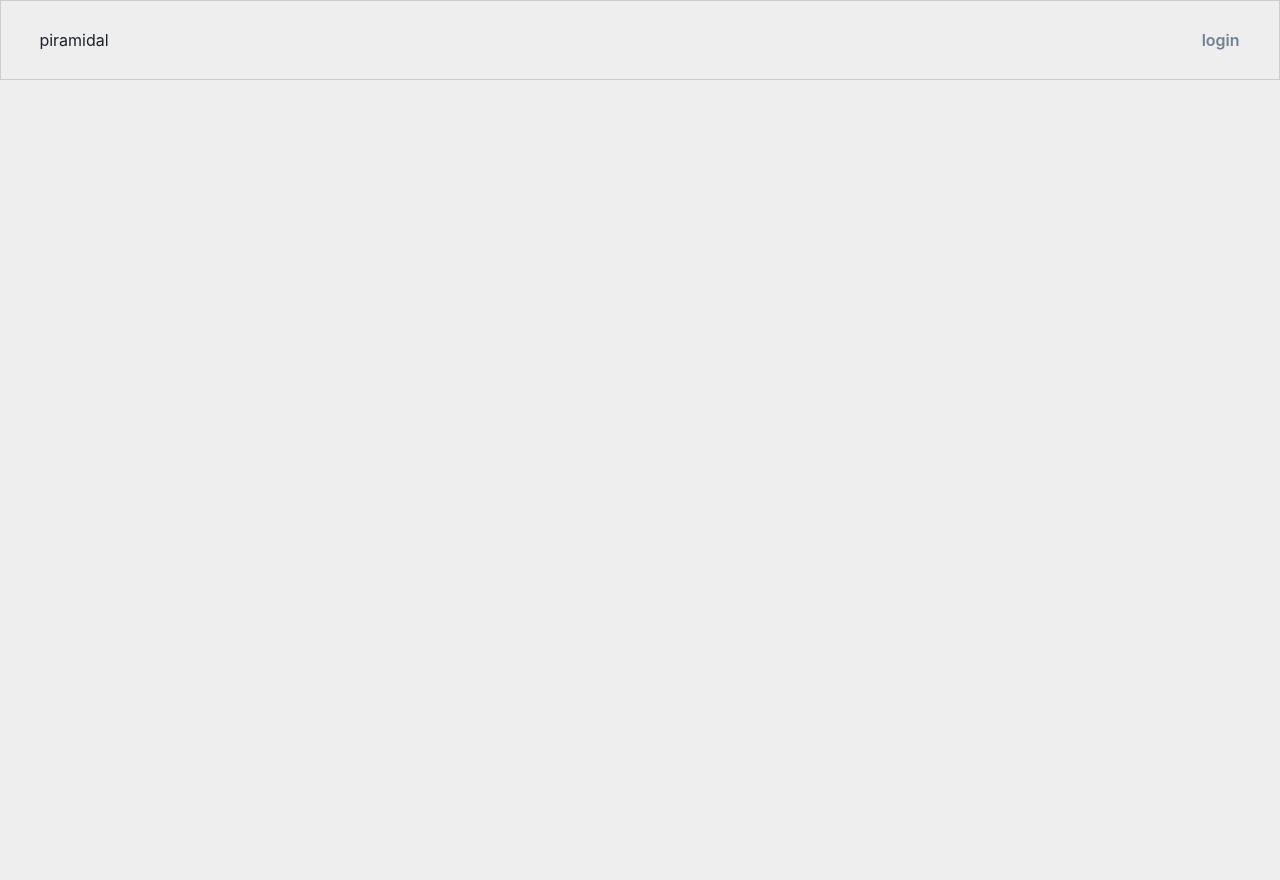
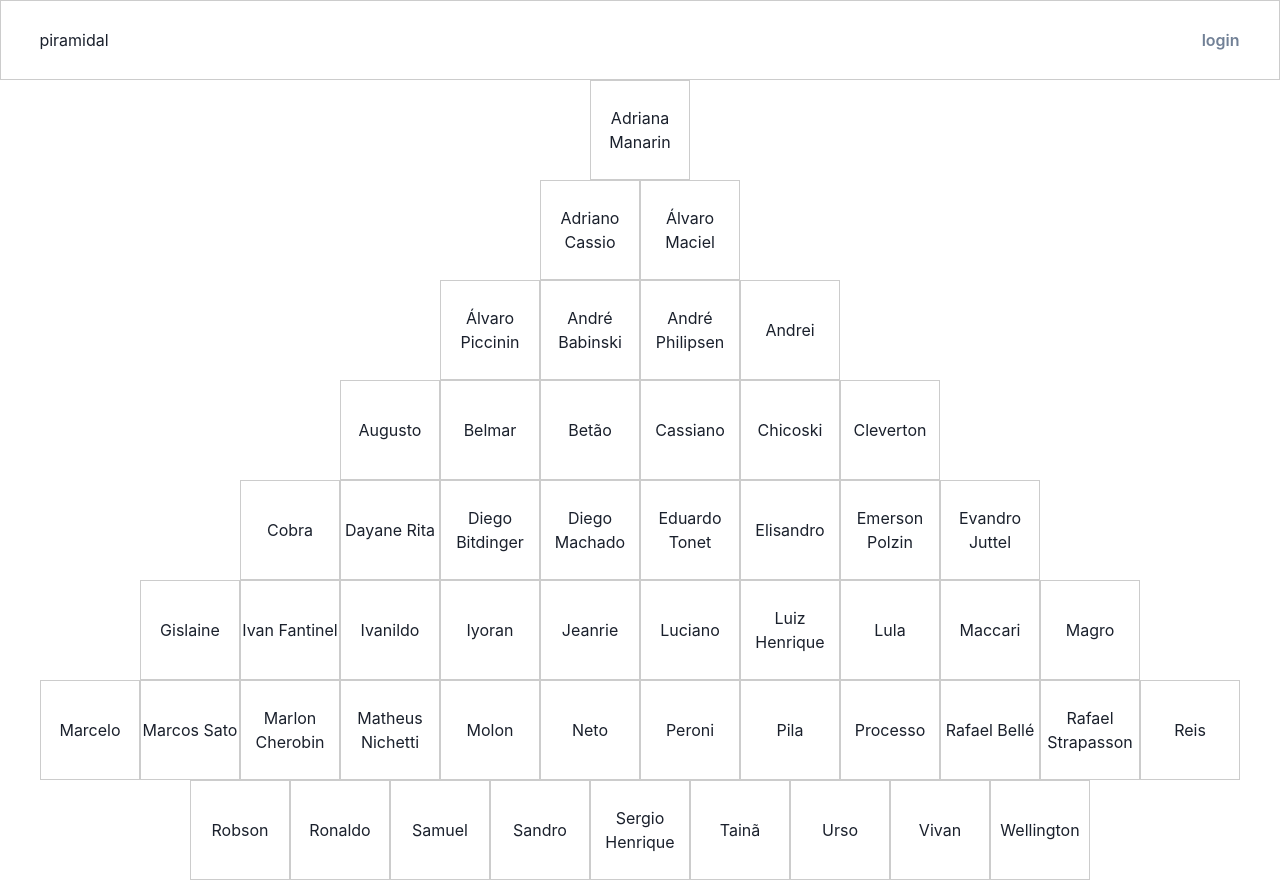
Before and after one commit to felipemaccari/piramidal, a Next.js app in the folder frontend/: page / in a window 1280 px wide. Before the commit the page ends 800 px from the top, so only its background shows below. Built offline with nearby package versions, Linux system fonts and the light colour scheme.

Commit message:
feat(pyramid): add first pyramid model

```diff
--- /dev/null
+++ b/frontend/components/Pyramid/Pyramid.tsx
@@ -0,0 +1,105 @@
+import { useEffect, useLayoutEffect, useState } from "react";
+
+import { Flex, Text } from "@chakra-ui/react";
+
+const playersList = [
+  { name: "Adriana Manarin" },
+  { name: "Adriano Cassio" },
+  { name: "Álvaro Maciel" },
+  { name: "Álvaro Piccinin" },
+  { name: "André Babinski" },
+  { name: "André Philipsen" },
+  { name: "Andrei" },
+  { name: "Augusto" },
+  { name: "Belmar" },
+  { name: "Betão" },
+  { name: "Cassiano" },
+  { name: "Chicoski" },
+  { name: "Cleverton" },
+  { name: "Cobra" },
+  { name: "Dayane Rita" },
+  { name: "Diego Bitdinger" },
+  { name: "Diego Machado" },
+  { name: "Eduardo Tonet" },
+  { name: "Elisandro" },
+  { name: "Emerson Polzin" },
+  { name: "Evandro Juttel" },
+  { name: "Gislaine" },
+  { name: "Ivan Fantinel" },
+  { name: "Ivanildo" },
+  { name: "Iyoran" },
+  { name: "Jeanrie" },
+  { name: "Luciano" },
+  { name: "Luiz Henrique" },
+  { name: "Lula" },
+  { name: "Maccari" },
+  { name: "Magro" },
+  { name: "Marcelo" },
+  { name: "Marcos Sato" },
+  { name: "Marlon Cherobin" },
+  { name: "Matheus Nichetti" },
+  { name: "Molon" },
+  { name: "Neto" },
+  { name: "Peroni" },
+  { name: "Pila" },
+  { name: "Processo" },
+  { name: "Rafael Bellé" },
+  { name: "Rafael Strapasson" },
+  { name: "Reis" },
+  { name: "Robson" },
+  { name: "Ronaldo" },
+  { name: "Samuel" },
+  { name: "Sandro" },
+  { name: "Sergio Henrique" },
+  { name: "Tainã" },
+  { name: "Urso" },
+  { name: "Vivan" },
+  { name: "Wellington" },
+];
+
+const Pyramid = () => {
+  const [playerLines, setPlayerLines] = useState([]);
+
+  useEffect(() => {
+    var mouting = [];
+
+    var var1Index = 0;
+    var var2Quantidade = 1;
+    var lineNumber = 2;
+
+    while (var1Index < playersList.length) {
+      mouting = [...mouting, playersList.slice(var1Index, var2Quantidade)];
+
+      var1Index = var2Quantidade;
+      var2Quantidade = var2Quantidade + lineNumber;
+      lineNumber = lineNumber + 2;
+    }
+
+    setPlayerLines(mouting);
+  }, []);
+
+  console.log("playerLines", playerLines);
+
+  return (
+    <Flex direction="column">
+      {playerLines.map((player, index) => (
+        <Flex key={index} justify="center">
+          {player.map((pl, index) => (
+            <Flex
+              key={index}
+              border="1px solid #ccc"
+              justify="center"
+              width="100px"
+              align="center"
+              height="100px"
+            >
+              <Text textAlign="center">{pl.name}</Text>
+            </Flex>
+          ))}
+        </Flex>
+      ))}
+    </Flex>
+  );
+};
+
+export default Pyramid;
--- /dev/null
+++ b/frontend/components/Pyramid/index.tsx
@@ -0,0 +1 @@
+export { default } from "./Pyramid";
--- a/frontend/components/index.tsx
+++ b/frontend/components/index.tsx
@@ -1 +1,2 @@
 export { default as Navbar } from "./Navbar";
+export { default as Pyramid } from "./Pyramid";
--- a/frontend/pages/_app.tsx
+++ b/frontend/pages/_app.tsx
@@ -7,7 +7,6 @@ const colors = {
   secondary: "green",
   grey: "#ccc",
   black: "#111",
-  white: "#eee",
 };
 
 const theme = extendTheme({ colors });
--- a/frontend/pages/index.tsx
+++ b/frontend/pages/index.tsx
@@ -2,6 +2,7 @@ import type { NextPage } from "next";
 import Head from "next/head";
 
 import { Navbar } from "../components";
+import { Pyramid } from "../components";
 
 const Home: NextPage = () => {
   return (
@@ -14,6 +15,7 @@ const Home: NextPage = () => {
 
       <main>
         <Navbar />
+        <Pyramid />
       </main>
     </div>
   );
```
Also changed, not shown: frontend/components/Pyramid/PyramidLine.tsx (added, +18 -0 lines).
